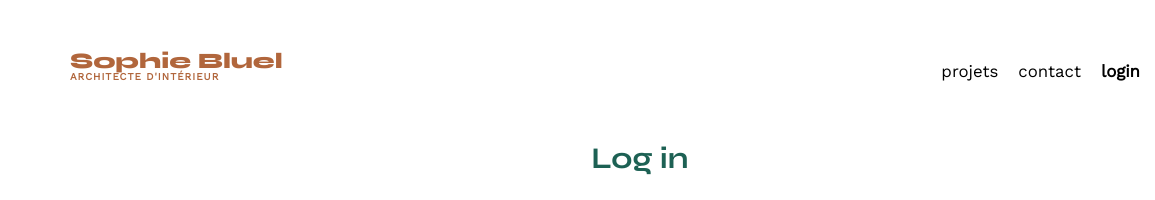
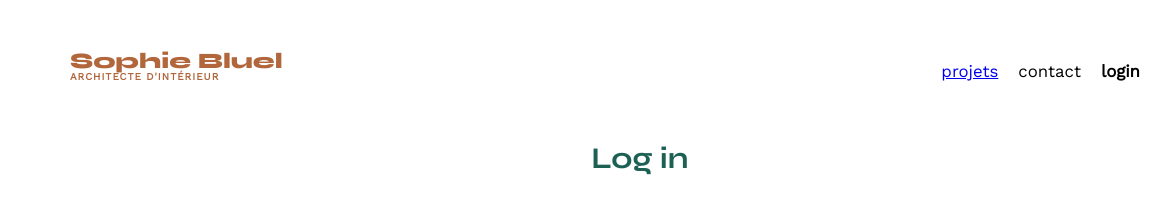
Before and after one commit to Juditmoon/Projet-6, a plain HTML site: page FrontEnd/login.html in a window 1280 px wide. Shown: the top 200 px of the page, 0-1155 px from the left. Drawn offline with nearby package versions, Linux system fonts and the light colour scheme.

Commit message:
Update login.html

```diff
--- a/FrontEnd/login.html
+++ b/FrontEnd/login.html
@@ -19,7 +19,7 @@
         <h1>Sophie Bluel <span>ARCHITECTE D'INTÉRIEUR</span></h1>
         <nav>
             <ul>
-                <li>projets</li>
+			<li><a href="/FrontEnd/index.html" class="projets">projets</a></li>
                 <li>contact</li>
                 <li class="li-login">login</li>
                 <li><img src="./assets/icons/instagram.png" alt="Instagram"></li>
```
